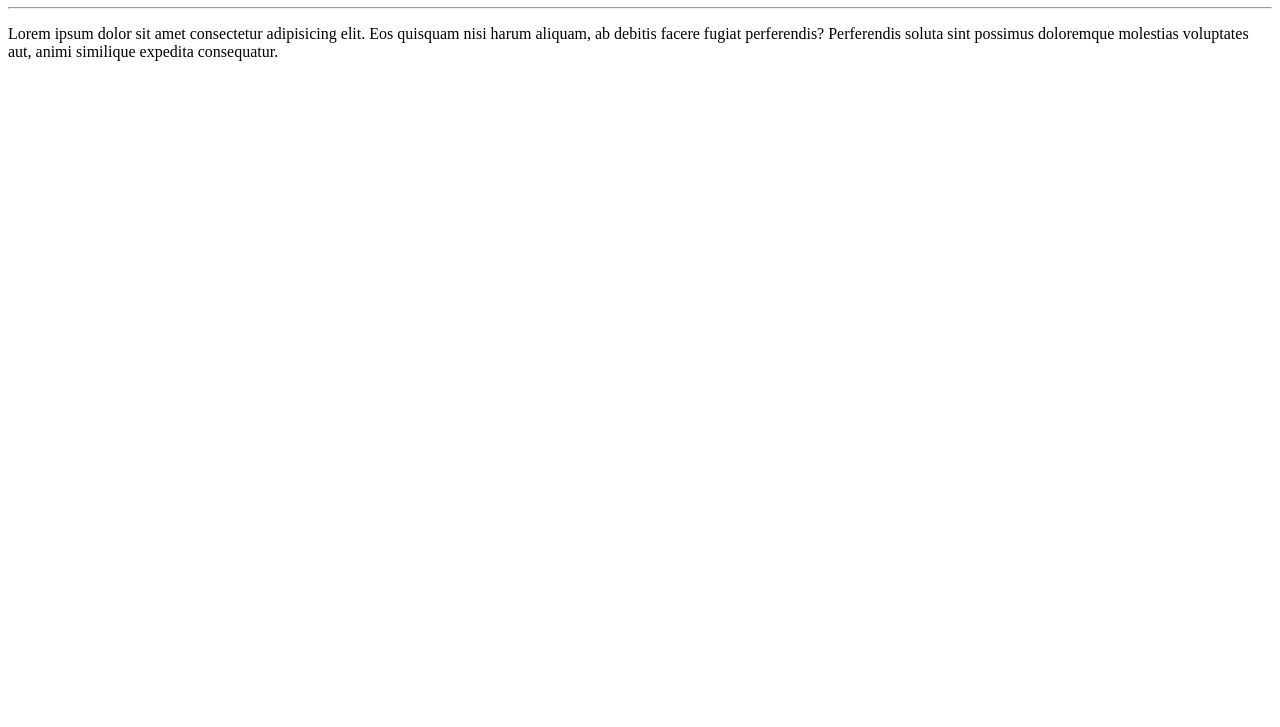
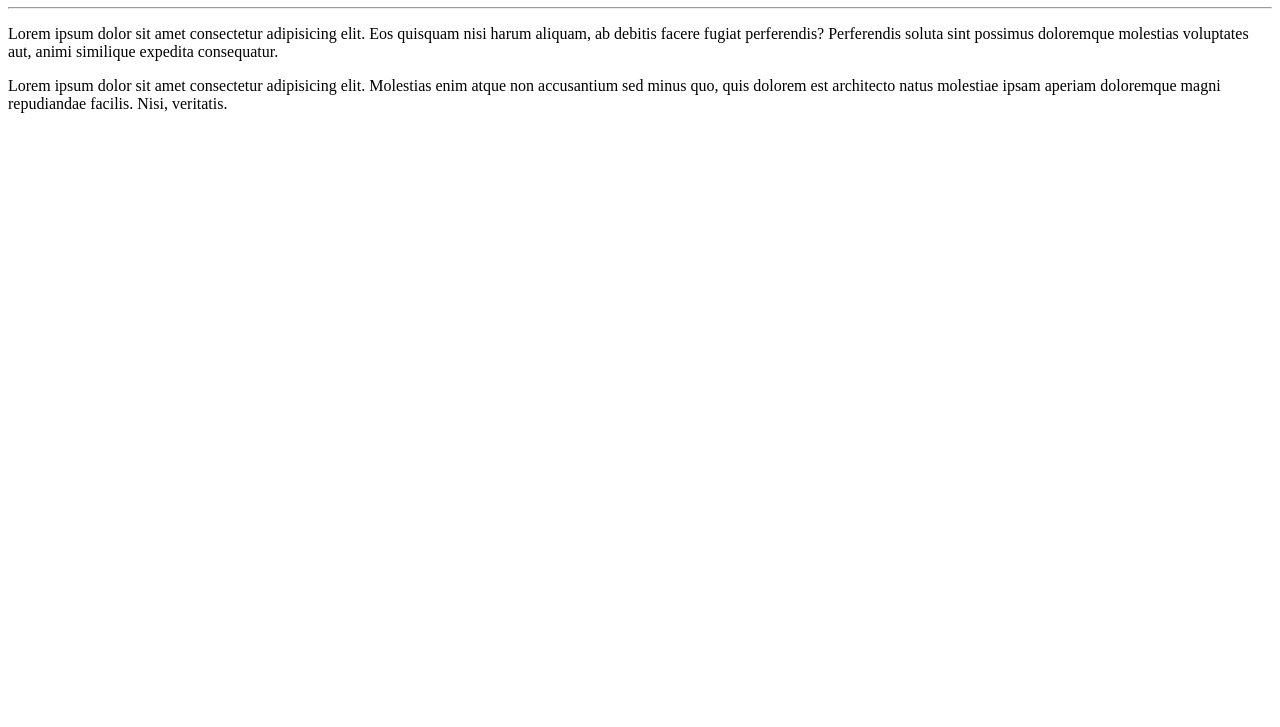
Before and after one commit to LeandroKesseler/Ola-Mundo, a plain HTML site: page site-exemplo/index.html in a window 1280 px wide. Shown: the part 73-800 px from the top of the page. Drawn offline with Linux system fonts and the light colour scheme.

Commit message:
Adicionei um parágrafo

```diff
--- a/site-exemplo/index.html
+++ b/site-exemplo/index.html
@@ -9,5 +9,6 @@
     <h1>Olá, Mundo!</h1>
     <hr>
     <p>Lorem ipsum dolor sit amet consectetur adipisicing elit. Eos quisquam nisi harum aliquam, ab debitis facere fugiat perferendis? Perferendis soluta sint possimus doloremque molestias voluptates aut, animi similique expedita consequatur.</p>
+    <p>Lorem ipsum dolor sit amet consectetur adipisicing elit. Molestias enim atque non accusantium sed minus quo, quis dolorem est architecto natus molestiae ipsam aperiam doloremque magni repudiandae facilis. Nisi, veritatis.</p>
 </body>
 </html>
```
